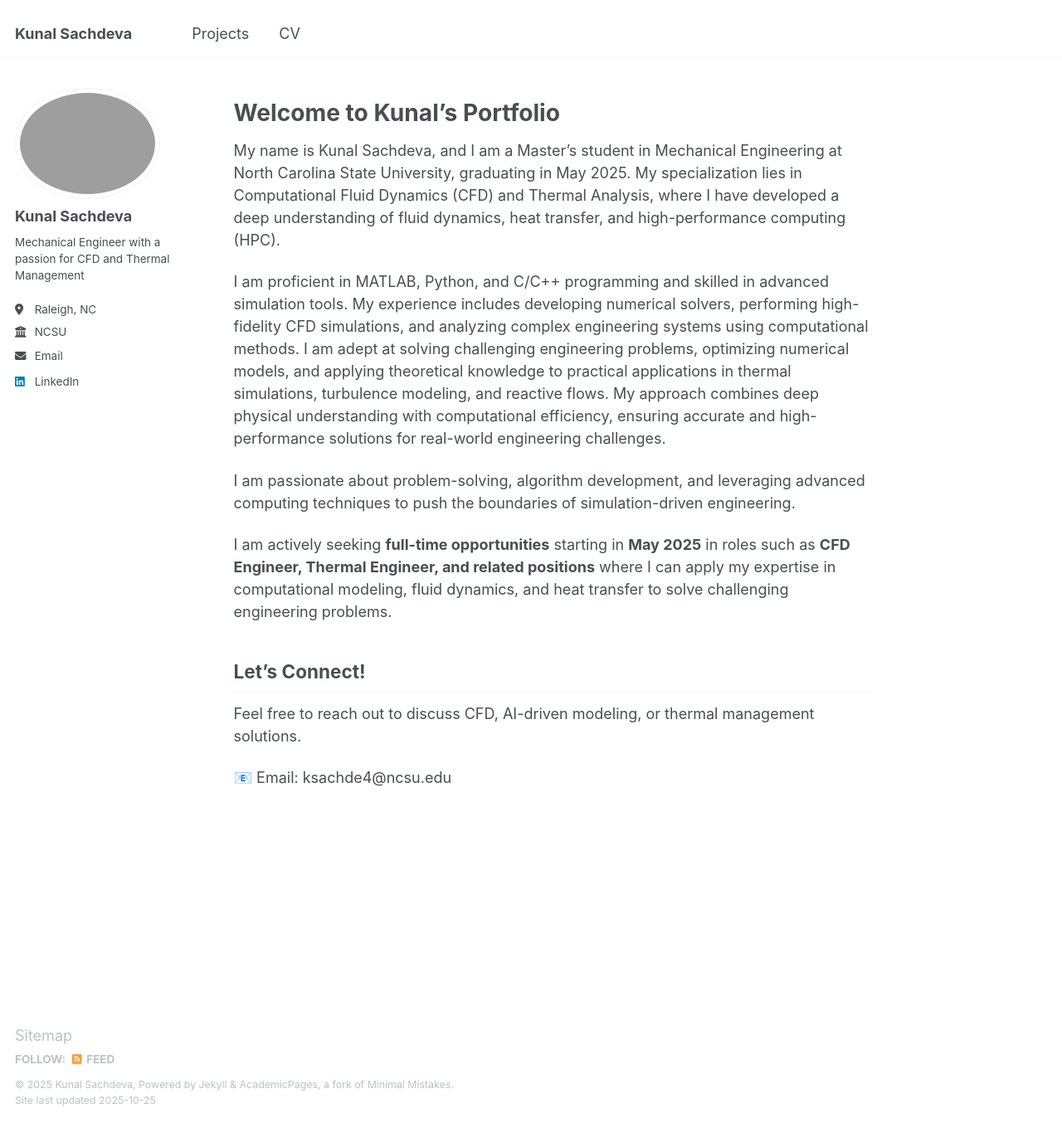
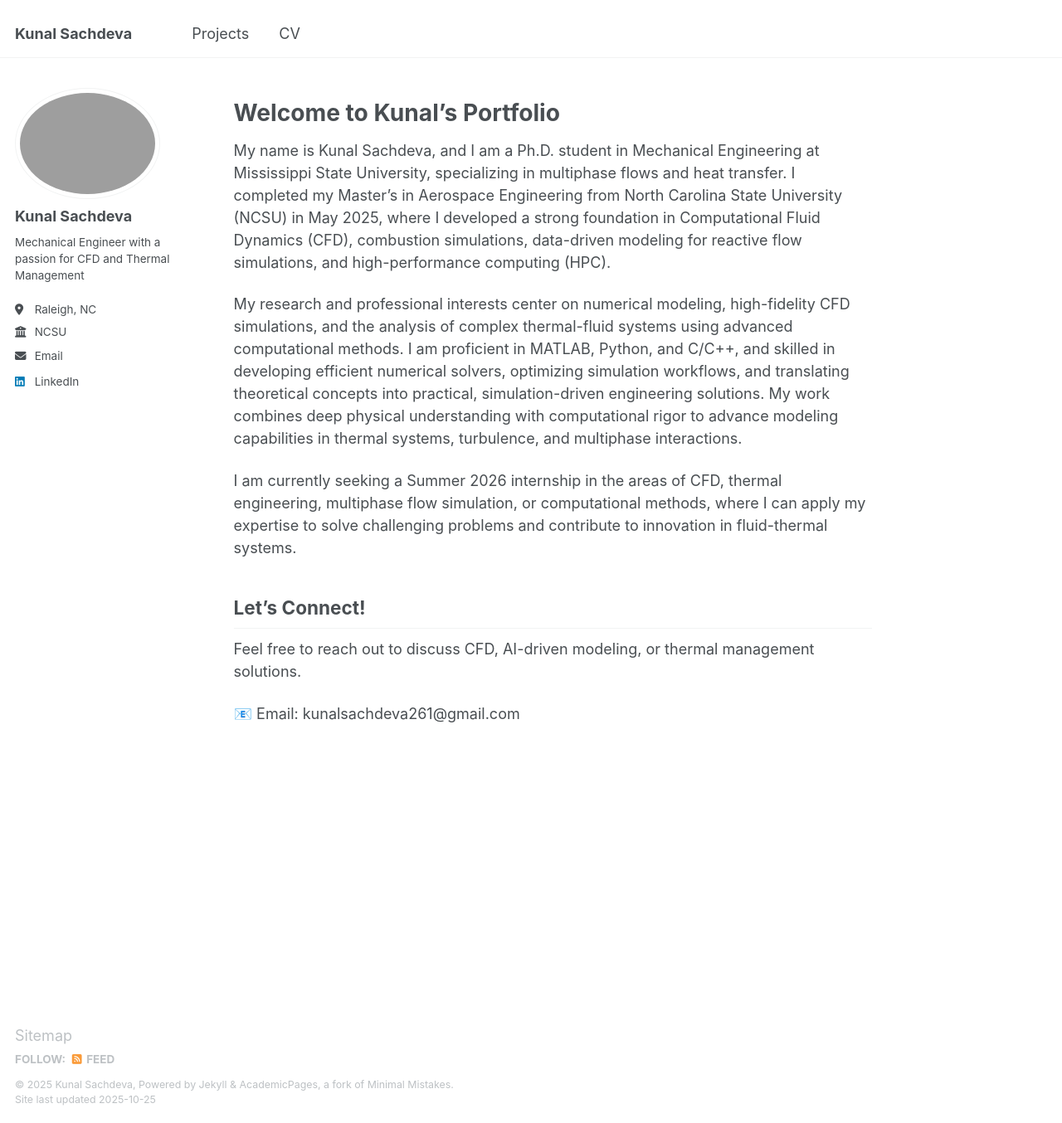
Before and after one commit to sachdevakunal/sachdevakunal.github.io, a Jekyll site: the page built from _pages/about.md, in a window 1280 px wide and 1354 px high. Shown: the whole window at 83% size. Built offline with Jekyll 4.4.1, drawn with Linux system fonts in a browser that asks for light colours.

Commit message:
Update about.md

```diff
--- a/_pages/about.md
+++ b/_pages/about.md
@@ -6,15 +6,13 @@ author_profile: true
 
 # Welcome to Kunal's Portfolio
 
-My name is Kunal Sachdeva, and I am a Master’s student in Mechanical Engineering at North Carolina State University, graduating in May 2025. My specialization lies in Computational Fluid Dynamics (CFD) and Thermal Analysis, where I have developed a deep understanding of fluid dynamics, heat transfer, and high-performance computing (HPC).
+My name is Kunal Sachdeva, and I am a Ph.D. student in Mechanical Engineering at Mississippi State University, specializing in multiphase flows and heat transfer. I completed my Master’s in Aerospace Engineering from North Carolina State University (NCSU) in May 2025, where I developed a strong foundation in Computational Fluid Dynamics (CFD), combustion simulations, data-driven modeling for reactive flow simulations, and high-performance computing (HPC).
 
-I am proficient in MATLAB, Python, and C/C++ programming and skilled in advanced simulation tools. My experience includes developing numerical solvers, performing high-fidelity CFD simulations, and analyzing complex engineering systems using computational methods. I am adept at solving challenging engineering problems, optimizing numerical models, and applying theoretical knowledge to practical applications in thermal simulations, turbulence modeling, and reactive flows. My approach combines deep physical understanding with computational efficiency, ensuring accurate and high-performance solutions for real-world engineering challenges.
+My research and professional interests center on numerical modeling, high-fidelity CFD simulations, and the analysis of complex thermal-fluid systems using advanced computational methods. I am proficient in MATLAB, Python, and C/C++, and skilled in developing efficient numerical solvers, optimizing simulation workflows, and translating theoretical concepts into practical, simulation-driven engineering solutions. My work combines deep physical understanding with computational rigor to advance modeling capabilities in thermal systems, turbulence, and multiphase interactions.
 
-I am passionate about problem-solving, algorithm development, and leveraging advanced computing techniques to push the boundaries of simulation-driven engineering.
-
-I am actively seeking **full-time opportunities** starting in **May 2025** in roles such as **CFD Engineer, Thermal Engineer, and related positions** where I can apply my expertise in computational modeling, fluid dynamics, and heat transfer to solve challenging engineering problems.
+I am currently seeking a Summer 2026 internship in the areas of CFD, thermal engineering, multiphase flow simulation, or computational methods, where I can apply my expertise to solve challenging problems and contribute to innovation in fluid-thermal systems.
 
 ## Let's Connect!
 Feel free to reach out to discuss CFD, AI-driven modeling, or thermal management solutions.
 
-📧 Email: ksachde4@ncsu.edu
+📧 Email: kunalsachdeva261@gmail.com
```
